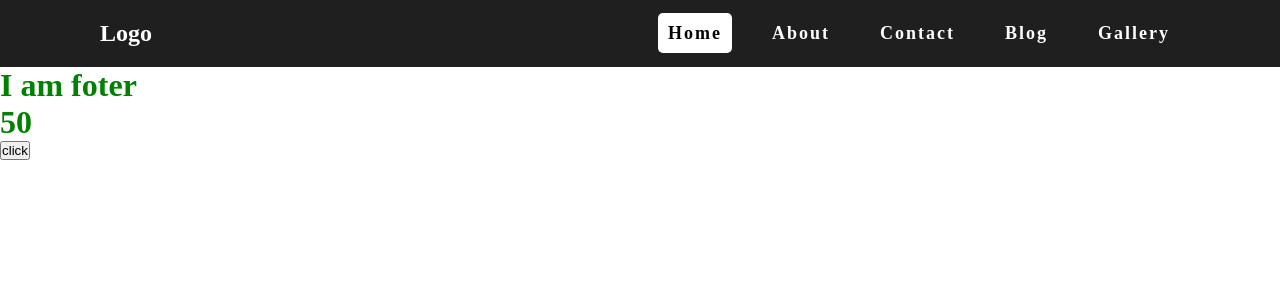
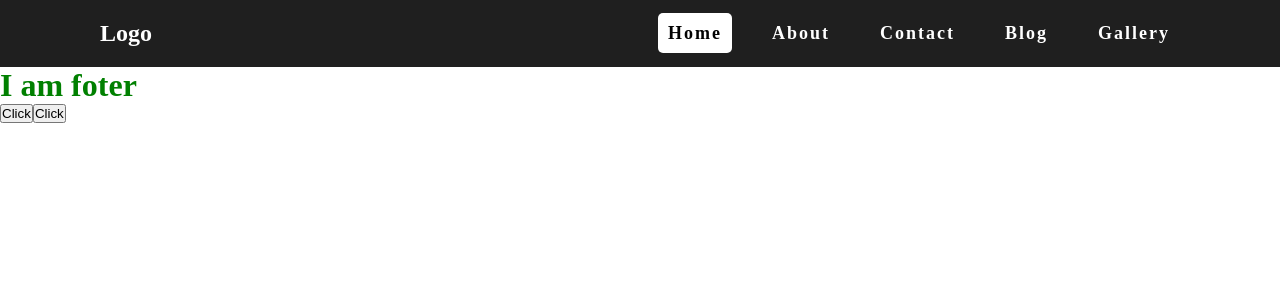
Before and after one commit to HMZeeshanLatif/Vue-Templets, a Vue app: page / in a window 1280 px wide. Shown: the top 300 px of the page. Built offline with nearby package versions, Linux system fonts and the light colour scheme.

Commit message:
use of ref

```diff
--- a/src/components/HeroSection/index.vue
+++ b/src/components/HeroSection/index.vue
@@ -1,21 +1,28 @@
 <script setup>
-import {reactive} from "vue";
- let count=reactive({
-  a:50,
-  b:20,
-  c:0
- })
+import {ref} from 'vue';
 
+let testRef=ref(
+  {
+    firstNamme:"Zeeshan",
+    mailing:{
+      recipents:["Talha"],
+      Adress:"Karachi sindh Pakistan"
+    },
+    otherInfo:["26","Job","Early"]
+  }
+)
 let fun=()=>{
-  count.c= count.a+count.b;
-
+  testRef.value.otherInfo.push("Busines")
+  testRef.value.otherInfo.push("Start")
+  testRef.value.recipent2="Arman"
+  testRef.value.mailing.recipents.push("Zeeshan")
 }
-
 
 </script>
 <template>
-   <h1>{{count.a + count.c}}</h1>
-   <button  @click="fun()">click</button>
+   <h1>{{testRef.mailing.recipents[10]}}</h1>
+   <button @click="fun()">Click</button>
+   <button v-on:click="fun()">Click</button>
 </template>
 
 <style scoped></style>
```
